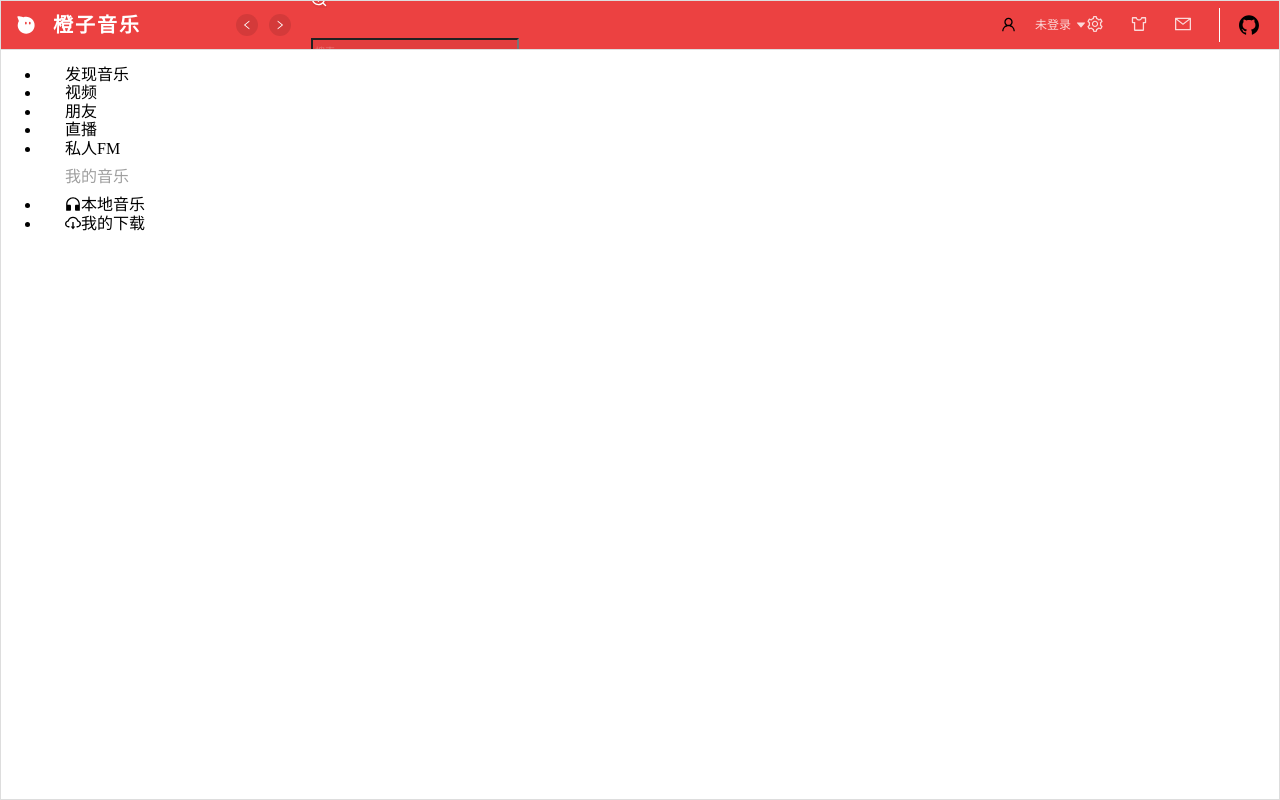
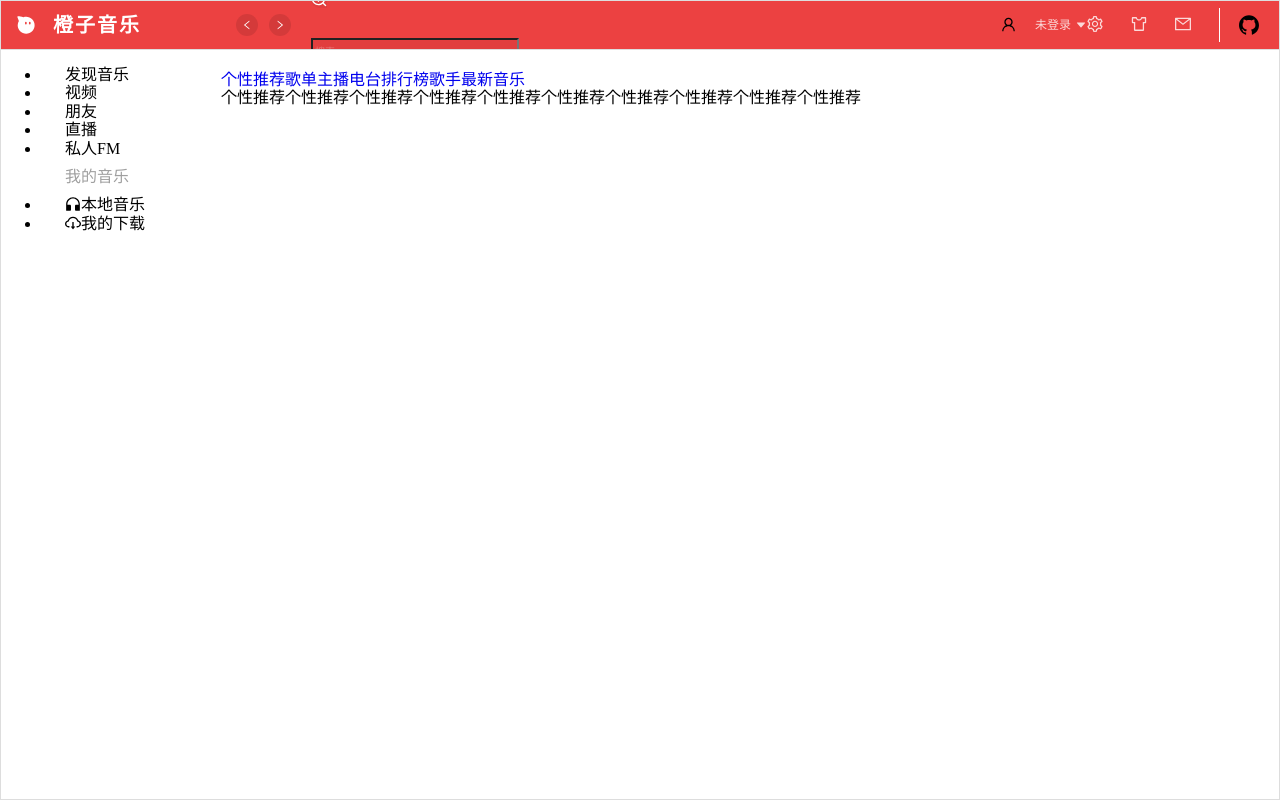
Before and after one commit to chengzhenguo1/react-cheng-music, a React (Vite) app: page /#/discover/recommend in a window 1280 px wide. Built offline with nearby package versions, Linux system fonts and the light colour scheme.

Commit message:
修复嵌套路由

```diff
--- a/src/router/index.tsx
+++ b/src/router/index.tsx
@@ -3,7 +3,7 @@ import {
     Redirect
 } from 'react-router-dom'
 
-import Discover from '../views/Discover'
+import Discover from '../views/Discover/index'
 import NewSong from '../views/Discover/NewSong'
 import Ranking from '../views/Discover/Ranking'
 import Recommend from '../views/Discover/Recommend'
@@ -44,37 +44,43 @@ const routes: RouterConfig[] = [
         path: '/',
         exact: true,
         component: Layout,
-        render: () => (< Redirect to="/recommend" />)
+        render: () => (< Redirect to="/discover" />)
     },
     {
-        path: '/recommend',
+        path: '/discover',
         title: '发现音乐',
         component: Discover,
         routes: [
             {
-                path: '/recommend',
+                path: '/discover/recommend',
                 title: '个性推荐',
+                exact: true,
                 component: Recommend
             },
             {
-                path: '/songlist',
+                path: '/discover/songlist',
                 title: '歌单',
+                exact: true,
                 component: SongList
             }, {
-                path: '/tv',
+                path: '/discover/tv',
                 title: '主播电台',
+                exact: true,
                 component: Tv
             }, {
-                path: '/ranking',
+                path: '/discover/ranking',
                 title: '排行榜',
+                exact: true,
                 component: Ranking
             }, {
-                path: '/singer',
+                path: '/discover/singer',
                 title: '歌手',
+                exact: true,
                 component: Singer
             }, {
-                path: '/newsong',
+                path: '/discover/newsong',
                 title: '最新音乐',
+                exact: true,
                 component: NewSong
             }]
     },
--- a/src/views/App.tsx
+++ b/src/views/App.tsx
@@ -15,11 +15,9 @@ function App() {
   return (
     <HashRouter>
       <Layout>
-      <HashRouter>
         <Switch>
           {renderRoutes(routes, { routes })}
         </Switch>
-        </HashRouter>
       </Layout>
     </HashRouter>
   )
--- a/src/views/Discover/NewSong/index.tsx
+++ b/src/views/Discover/NewSong/index.tsx
@@ -1,12 +1,15 @@
 import React, { memo } from 'react'
+import routes from '../../router/index'
+import { renderRoutes } from 'react-router-config'
+import Discover from '../index'
+
 
 export default memo(function NewSong(props) {
     console.log(props)
     console.log(props.children)
     return (
         <div>
-            最新音乐
-            {props.children}
+            最新歌单
         </div>
     )
 })
--- a/src/views/Discover/Tv/index.tsx
+++ b/src/views/Discover/Tv/index.tsx
@@ -1,6 +1,7 @@
 import React, { memo } from 'react'
 
-export default memo(function Tv() {
+export default memo(function Tv(props) {
+    console.log(props)
     return (
         <div>
             主播
--- a/src/views/Discover/index.tsx
+++ b/src/views/Discover/index.tsx
@@ -1,32 +1,27 @@
-import React, { memo } from 'react'
+import React, { memo, useEffect } from 'react'
+import { HashRouter, NavLink, Redirect } from 'react-router-dom'
 import { renderRoutes } from 'react-router-config'
-import { HashRouter, NavLink } from 'react-router-dom'
+import routes from '../../router/index'
 
 
-interface TabProps {
-    routes: any
-}
 
 
-const Discover: React.FC<TabProps> = memo(function Discover({ routes, children }) {
-    console.log(routes[1].routes)
+
+const Discover: React.FC = memo(function Discover({ children }) {
+    const routeList = routes[1].routes
+    console.log(routeList)
     return (
         <HashRouter>
             {/* 跳转链接 */}
             <div>
-                {routes[1].routes.map(item => {
+                {routeList.map((item) => {
                     return <NavLink key={item.path} to={item.path}>{item.title}</NavLink>
                 })}
             </div>
             {/* 匹配子路由 */}
             <div>
-                {
-                    renderRoutes(routes[1].routes)
-                }
-            </div>
-            {/* undefined */}
-            <div>
-                {children}
+                < Redirect to="/discover/recommend" />
+                {renderRoutes(routeList)}
             </div>
         </HashRouter>
     )
```
Also changed, not shown: 1 other file (tests, documents, lock files or other folders).
